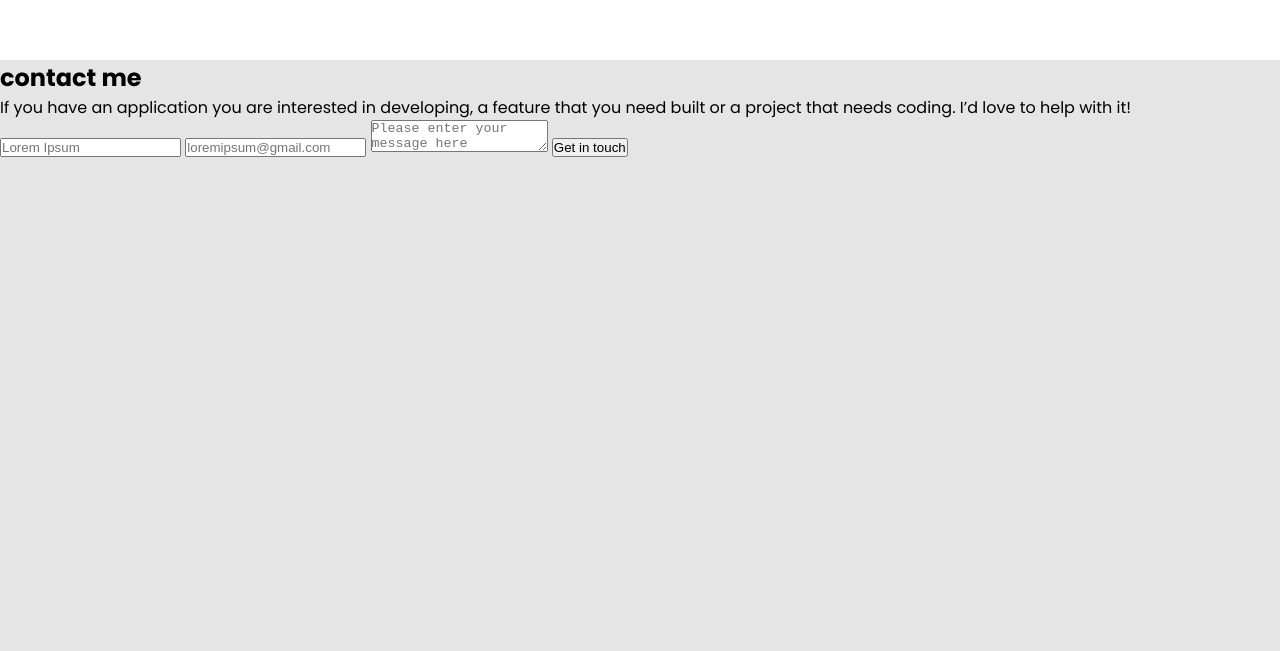
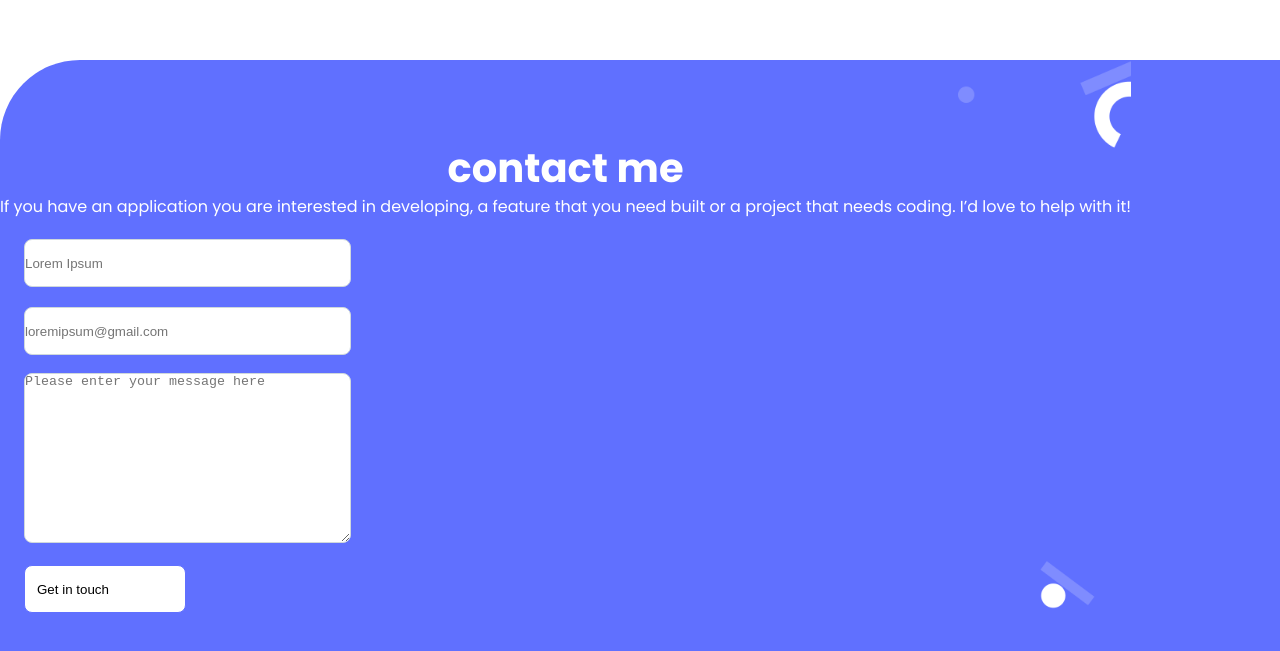
Before and after one commit to santitoot/finish-mobile-version, a website: page index.html in a window 1280 px wide. Shown: the part 4504-5155 px from the top of the page. Before the commit the page ends 4663 px from the top, so only its background shows below. Drawn offline with Linux system fonts and the light colour scheme.

Commit message:
add background color to container-white

```diff
--- a/style.css
+++ b/style.css
@@ -584,3 +584,84 @@ h3 {
   margin-top: 114px;
   margin-left: 215px;
 }
+
+.contact-me {
+  width: 100%;
+  background: #6070ff;
+  border-top-left-radius: 80px;
+  display: flex;
+}
+
+.contact-me h2 {
+  font-family: Poppins, sans-serif;
+  font-style: normal;
+  font-weight: 700;
+  font-size: 40px;
+  line-height: 52px;
+  color: #fff;
+  margin-top: 82px;
+  text-align: center;
+}
+
+.loremipsum {
+  position: absolute;
+  background: #fff;
+}
+
+input {
+  display: block;
+  border-radius: 8px;
+  border: 1px solid #cfd8dc;
+  background: #fff;
+  width: 327px;
+  height: 48px;
+  margin-top: 20px;
+  margin-left: 24px;
+}
+
+textarea {
+  display: block;
+  border-radius: 8px;
+  border: 1px solid #cfd8dc;
+  background: #fff;
+  margin-top: 18px;
+  width: 327px;
+  height: 170px;
+  margin-left: 24px;
+}
+
+.el-botones {
+  display: flex;
+  flex-direction: row;
+  align-items: center;
+  padding: 12px;
+  gap: 10px;
+  background-color: white;
+  border: 1px solid #6070ff;
+  width: 162px;
+  height: 48px;
+  border-radius: 8px;
+  cursor: pointer;
+  margin-top: 22px;
+  margin-left: 24px;
+}
+
+.background {
+  background-image: url(assets/contact-form.png);
+  border-top-left-radius: 90px;
+  background-size: contain, cover;
+  background-position: right;
+  background-clip: padding-box, padding-box;
+  background-repeat: no-repeat, no-repeat;
+  display: flex;
+  flex-direction: column;
+  text-align: center;
+  margin-bottom: 42px;
+  align-items: stretch;
+  justify-content: center;
+  color: #fff;
+}
+
+.container-white {
+  background-color: white;
+}
```
